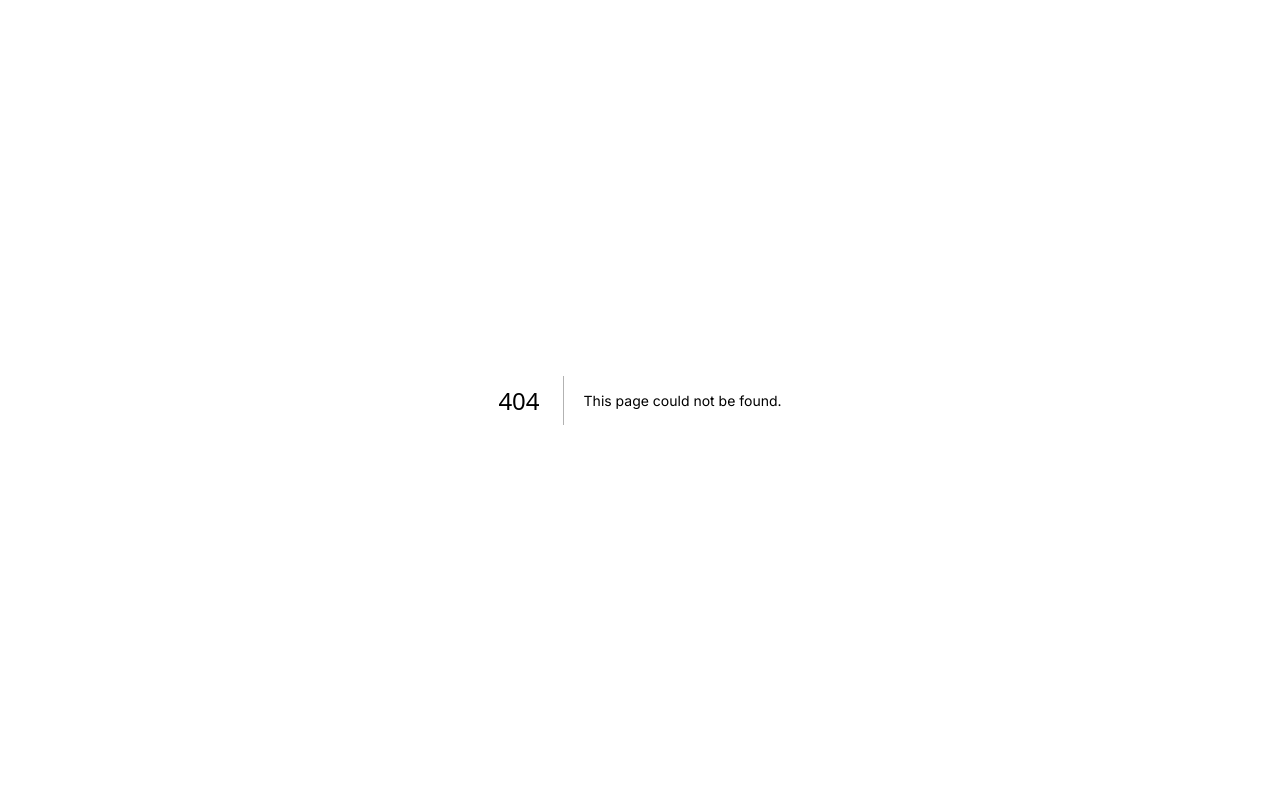
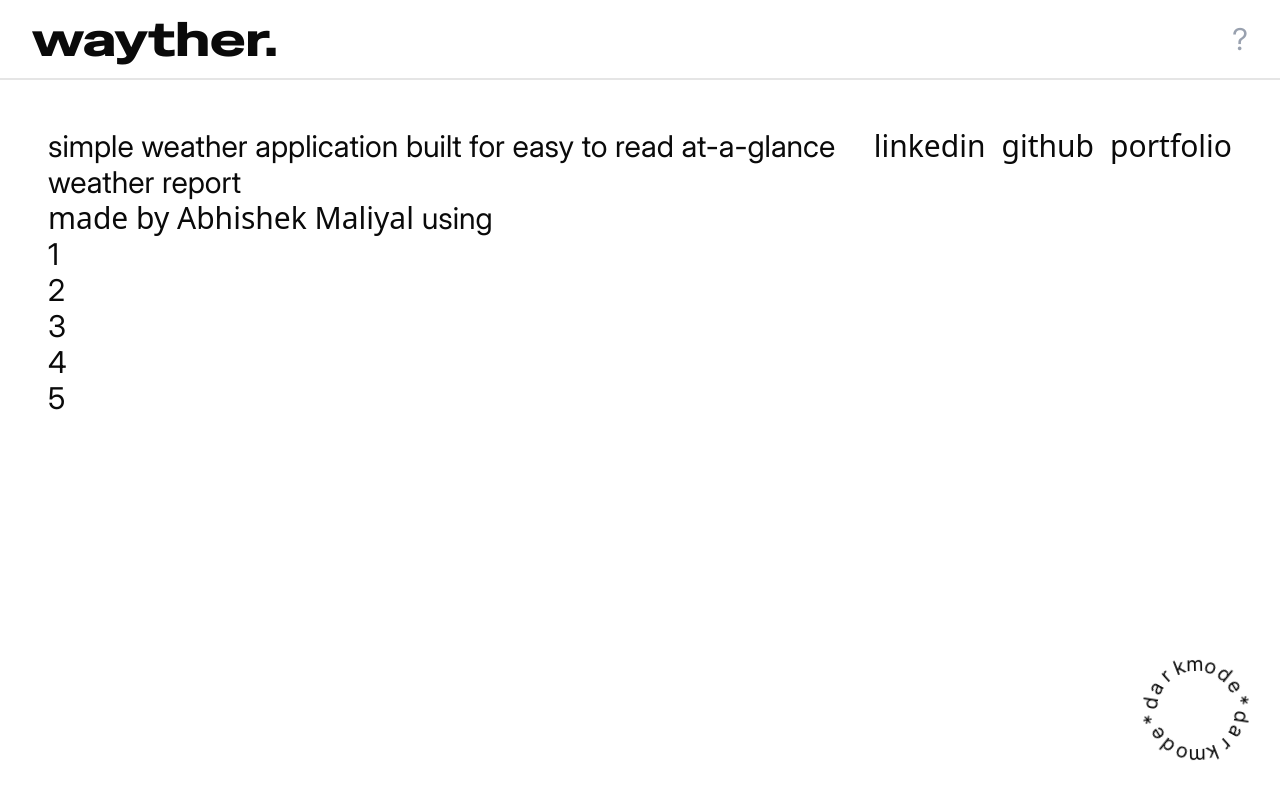
Before and after one commit to abhishekmaliyal/wayther, a Next.js app: page /pages/About in a window 1280 px wide. Before the commit this address had no page. Built offline with nearby package versions, Linux system fonts and the light colour scheme.

Commit message:
made greetings splash screen

```diff
--- a/app/page.js
+++ b/app/page.js
@@ -1,10 +1,11 @@
 import { WeatherProvider } from "@/app/contexts/WeatherContext";
-import HomeContent from "@/components/HomeContent";
+// import HomeContent from "@/components/HomeContent";
+import SplashScreenWrapper from "@/components/SplashScreenWrapper";
 
 export default function Home() {
   return (
     <WeatherProvider>
-      <HomeContent />
+      <SplashScreenWrapper />
     </WeatherProvider>
   );
 }
--- /dev/null
+++ b/app/pages/About/page.js
@@ -0,0 +1,39 @@
+import { ModeToggle } from "@/components/theme/darkmode";
+import Topbar from "@/components/Topbar";
+import Link from "next/link";
+import React from "react";
+
+export default function page() {
+  return (
+    <>
+      <Topbar />
+      <div className="contain flex w-full h-full p-8 text-3xl">
+        <div className="info flex flex-col justify-center p-4">
+          <h2>simple weather application built for easy to read at-a-glance weather report</h2>
+          <div className="about">
+            <div>
+              made by Abhishek Maliyal{" "}
+              <span>
+                using{" "}
+                <div className="techstack">
+                  <div className="tech">1</div>
+                  <div className="tech">2</div>
+                  <div className="tech">3</div>
+                  <div className="tech">4</div>
+                  <div className="tech">5</div>
+                </div>
+              </span>
+            </div>
+          </div>
+        </div>
+        <div className="links flex gap-4 p-4">
+          <Link href="#">linkedin</Link>
+          <Link href="#">github</Link>
+          <Link href="#">portfolio</Link>
+        </div>
+      </div>
+
+      <ModeToggle />
+    </>
+  );
+}
--- /dev/null
+++ b/components/SplashScreenWrapper.js
@@ -0,0 +1,62 @@
+"use client";
+
+import React, { useState, useEffect } from "react";
+import { motion, AnimatePresence } from "framer-motion";
+import HomeContent from "./HomeContent";
+import Topbar from "./Topbar";
+
+export default function SplashScreenWrapper() {
+  const [showSplash, setShowSplash] = useState(true);
+
+  useEffect(() => {
+    const timer = setTimeout(() => {
+      setShowSplash(false);
+    }, 1300);
+
+    return () => clearTimeout(timer);
+  }, []);
+
+  const getGreeting = () => {
+    const hour = new Date().getHours();
+
+    if (hour >= 5 && hour < 12) {
+      return "Good Morning.";
+    } else if (hour >= 12 && hour < 18) {
+      return "Good Afternoon.";
+    } else {
+      return "Good Evening.";
+    }
+  };
+
+  return (
+    <>
+      <AnimatePresence>
+        {showSplash ? (
+          <motion.div
+            initial={{ opacity: 1 }}
+            exit={{ opacity: 0 }}
+            className="fixed inset-0 z-50 flex items-center justify-center"
+          >
+            <motion.div
+              initial={{ scale: 0.8, opacity: 0 }}
+              animate={{ scale: 1, opacity: 1 }}
+              exit={{ scale: 1.2, opacity: 0 }}
+              transition={{ duration: 0.4 }}
+              className="text-center"
+            >
+              <h1 className="title text-5xl p-8">wayther.</h1>
+              <h1 className="text-6xl md:text-6xl font-bold mb-4 title underline underline-offset-8">
+                {getGreeting()}
+              </h1>
+              <p className="text-xl md:text-2xl heading p-8">At-A-Glance weather app</p>
+            </motion.div>
+          </motion.div>
+        ) : null}
+      </AnimatePresence>
+
+      <div className={showSplash ? "invisible" : "visible"}>
+        <HomeContent />
+      </div>
+    </>
+  );
+}
--- a/components/Topbar.js
+++ b/components/Topbar.js
@@ -7,7 +7,7 @@ export default function Topbar() {
       <div className="top flex w-full h-20 border-b-2 ">
         <div className="title w-2/3 h-full flex items-center p-8 text-5xl">wayther.</div>
         <div className="searchbar w-1/3 h-full flex p-4 justify-end text-3xl text-gray-400">
-          <Link href="#" className="px-4 flex items-center justify-center">
+          <Link href="/pages/About" className="px-4 flex items-center justify-center">
             <p>?</p>
           </Link>
         </div>
```
